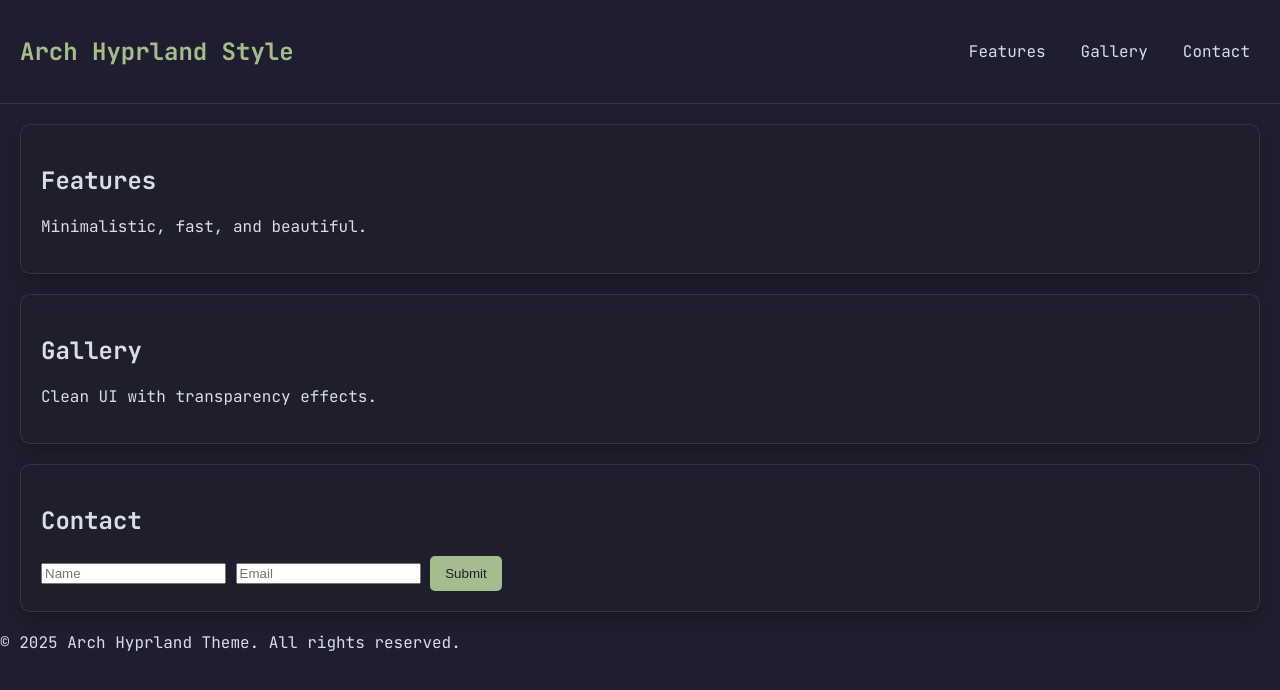
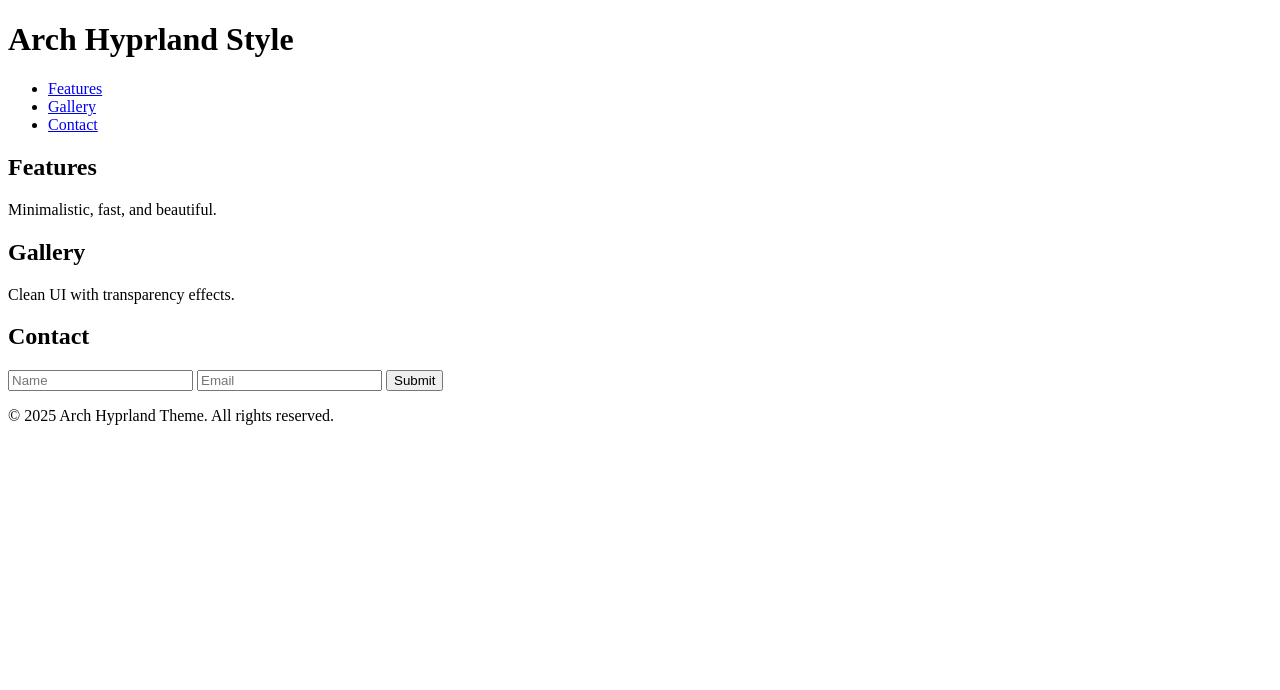
Before and after one commit to krutyshkin/testsite, a plain HTML site: page index.html in a window 1280 px wide. Drawn offline with Linux system fonts and the light colour scheme; files that its build step writes are made by us from their sources; files whose address does not match are found by name.

Commit message:
Update styles.css

```diff
--- a/styles.css
+++ b/styles.css
@@ -1,79 +1,3 @@
-@import url('https://fonts.googleapis.com/css2?family=JetBrains+Mono:wght@400;700&display=swap');
-
-:root {
-    --bg-color: #1e1e2e;
-    --text-color: #d8dee9;
-    --accent-color: #a3be8c;
-    --glass-bg: rgba(30, 30, 46, 0.7);
-    --glass-border: rgba(255, 255, 255, 0.1);
-}
-
-body {
-    font-family: 'JetBrains Mono', monospace;
-    margin: 0;
-    padding: 0;
-    background: var(--bg-color);
-    color: var(--text-color);
-}
-
-.header {
-    display: flex;
-    justify-content: space-between;
-    align-items: center;
-    padding: 20px;
-    background: var(--bg-color);
-    border-bottom: 1px solid var(--glass-border);
-}
-
-.header h1 {
-    font-size: 1.5rem;
-    color: var(--accent-color);
-}
-
-.header nav ul {
-    list-style: none;
-    display: flex;
-    gap: 15px;
-}
-
-.header nav ul li {
-    display: inline;
-}
-
-.header nav ul li a {
-    text-decoration: none;
-    color: var(--text-color);
-    padding: 5px 10px;
-    border-radius: 4px;
-    transition: background 0.3s;
-}
-
-.header nav ul li a:hover {
-    background: var(--accent-color);
-    color: #1e1e2e;
-}
-
-.glass {
-    background: var(--glass-bg);
-    border: 1px solid var(--glass-border);
-    border-radius: 10px;
-    padding: 20px;
-    margin: 20px;
-    box-shadow: 0 8px 16px rgba(0, 0, 0, 0.2);
-    backdrop-filter: blur(8px);
-}
-
-button {
-    background: var(--accent-color);
-    color: var(--bg-color);
-    padding: 10px 15px;
-    border: none;
-    border-radius: 5px;
-    cursor: pointer;
-    transition: background 0.3s;
-}
-
-button:hover {
-    background: var(--text-color);
-    color: var(--bg-color);
-}
+document.addEventListener('DOMContentLoaded', () => {
+    console.log('Welcome to Arch Hyprland Style!');
+});
```
